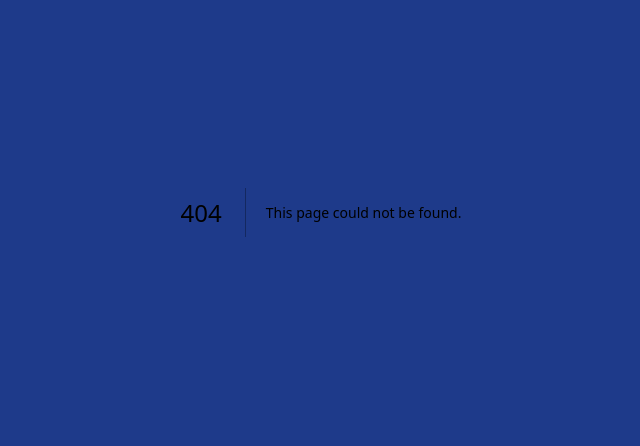
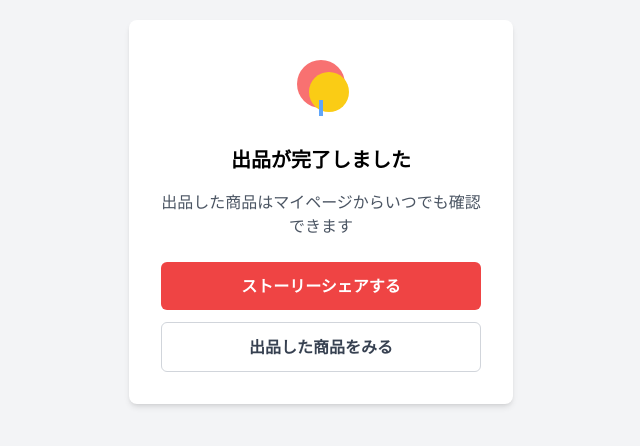
Before and after one commit to mashumashupan/mercari-memory, a Next.js app in the folder frontend/: page /listingCompleted in a window 1280 px wide. Before the commit this address had no page. Shown: the part 188-634 px from the top of the page, without its empty margins (319-959 px from the left). Built offline with nearby package versions, Linux system fonts and the light colour scheme.

Commit message:
listingCompleted

```diff
--- a/frontend/src/app/listing/page.tsx
+++ b/frontend/src/app/listing/page.tsx
@@ -93,7 +93,9 @@ export default function SellItemForm() { // ここにuseHistory
                 </section>
 
                 <div className={styles['form-actions']}>
-                    <button className={styles['list-button']}>List</button>
+                    <Link href="/listingCompleted">
+                        <button className={styles['list-button']}>List</button>
+                    </Link>
                 </div>
             </div>
         </div>
--- /dev/null
+++ b/frontend/src/app/listingCompleted/page.tsx
@@ -0,0 +1,40 @@
+"use client";
+
+import React, { useState } from 'react';
+import Link from 'next/link';
+import Image from 'next/image';
+import styles from './listing.module.css';
+import { useChat } from '@/store/use-chat-store';
+import { useEffect } from 'react';
+
+export default function ListingComplete() {
+    return (
+        <div className="flex flex-col items-center justify-center min-h-screen bg-gray-100 p-4">
+            <div className="bg-white rounded-lg shadow-md p-8 max-w-sm w-full text-center">
+                <div className="mb-6">
+                    <div className="inline-block">
+                        <div className="relative w-16 h-16">
+                            <div className="absolute inset-0 flex items-center justify-center">
+                                <div className="w-12 h-12 bg-red-400 rounded-full"></div>
+                            </div>
+                            <div className="absolute inset-0 flex items-center justify-center">
+                                <div className="w-10 h-10 bg-yellow-400 rounded-full ml-4 mt-4"></div>
+                            </div>
+                            <div className="absolute inset-x-0 bottom-0 h-4 bg-blue-400 w-1 mx-auto"></div>
+                        </div>
+                    </div>
+                </div>
+                <h2 className="text-xl font-bold mb-4">出品が完了しました</h2>
+                <p className="text-gray-600 mb-6">出品した商品はマイページからいつでも確認できます</p>
+                <button className="bg-red-500 hover:bg-red-600 text-white font-bold py-3 px-4 rounded-md w-full mb-3 transition duration-300">
+                    ストーリーシェアする
+                </button>
+                <Link href="/">
+                    <button className="bg-white hover:bg-gray-100 text-gray-700 font-bold py-3 px-4 rounded-md w-full border border-gray-300 transition duration-300">
+                        出品した商品をみる
+                    </button>
+                </Link>
+            </div>
+        </div>
+    );
+}
```
